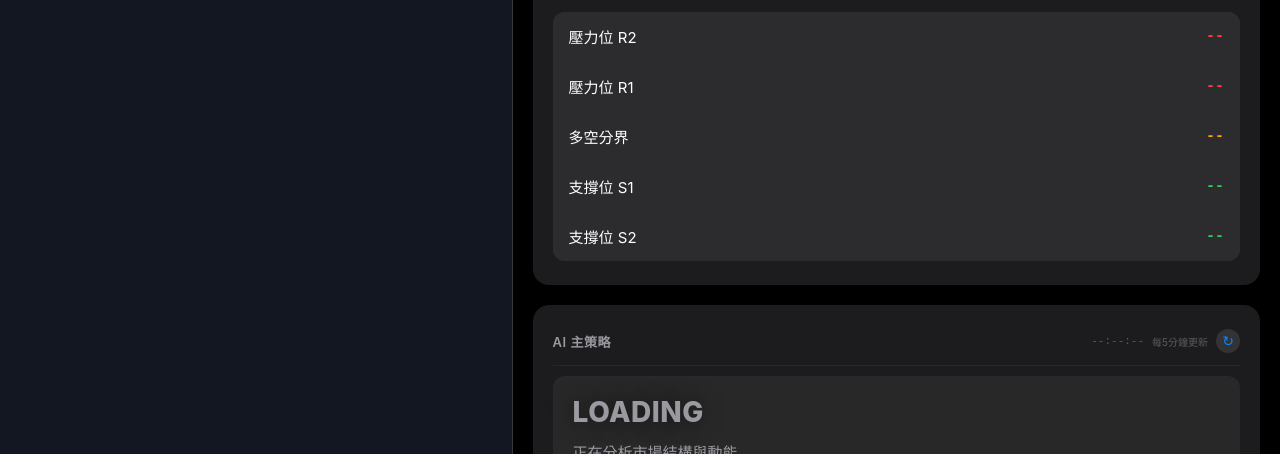
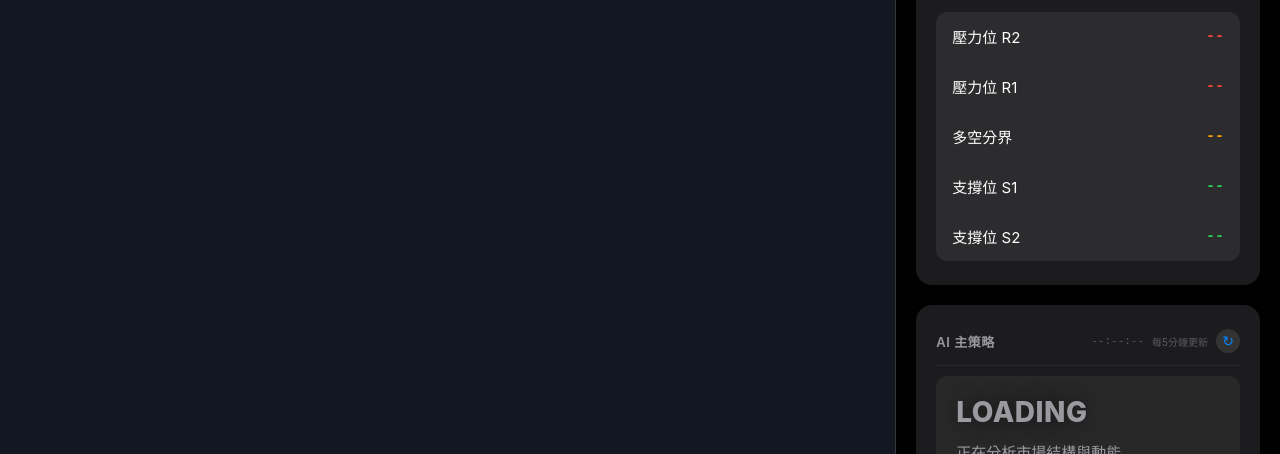
Before and after one commit to atu1107ting/ccto20251126, a plain HTML site: page index.html in a window 1280 px wide. Shown: the part 346-800 px from the top of the page. Drawn offline with Linux system fonts and the light colour scheme; a script that the page names is missing.

Commit message:
Update index.html

```diff
--- a/index.html
+++ b/index.html
@@ -88,8 +88,10 @@
 
         .main-container { display: flex; flex: 1; height: 100%; overflow: hidden; }
 
-        .chart-section { flex: 40; position: relative; background-color: #131722; border-right: 0.5px solid var(--ios-border); }
-        .analysis-section { flex: 60; display: flex; flex-direction: column; background-color: var(--ios-bg); overflow-y: auto; min-width: 340px; -webkit-overflow-scrolling: touch; padding-bottom: var(--safe-bottom); }
+        /* 左側圖表區 - 調整回 70% */
+        .chart-section { flex: 70; position: relative; background-color: #131722; border-right: 0.5px solid var(--ios-border); }
+        /* 右側分析區 - 調整回 30% */
+        .analysis-section { flex: 30; display: flex; flex-direction: column; background-color: var(--ios-bg); overflow-y: auto; min-width: 340px; -webkit-overflow-scrolling: touch; padding-bottom: var(--safe-bottom); }
 
         .section-header { padding: 16px 20px 8px 20px; display: flex; justify-content: space-between; align-items: center; }
         .section-title { font-size: 20px; font-weight: 700; color: var(--ios-text-primary); letter-spacing: 0.3px; }
@@ -143,7 +145,6 @@
         .tf-tag { font-size: 12px; font-weight: 700; color: var(--ios-text-primary); background: rgba(255,255,255,0.15); padding: 2px 6px; border-radius: 4px; text-align: center; }
         .candle-timer { font-size: 10px; color: var(--ios-text-tertiary); font-family: "SF Mono", SFMono-Regular, ui-monospace, monospace; letter-spacing: 0.5px; }
 
-        /* 多空能量條樣式 */
         .sentiment-wrapper { display: flex; flex-direction: column; gap: 2px; width: 100%; }
         .sentiment-bar { width: 100%; height: 6px; background: rgba(255,255,255,0.1); border-radius: 3px; overflow: hidden; display: flex; }
         .bar-bull { height: 100%; background-color: var(--ios-green); transition: width 0.5s ease; }
@@ -171,7 +172,6 @@
             .header-left { flex: 1; }
             .coin-nav { width: 100%; }
             .segmented-control { width: 100%; }
-            /* 手機版調整 Grid */
             .pattern-item { grid-template-columns: 60px 1fr 90px; font-size: 12px; }
         }
     </style>
@@ -316,7 +316,6 @@
                             <span class="tf-tag">5m</span>
                             <span class="candle-timer" id="timer-5m">--:--</span>
                         </div>
-                        <!-- 新增：多空能量條 -->
                         <div class="sentiment-wrapper">
                             <div class="sentiment-text">
                                 <span style="color:var(--ios-green)">多</span>
```
